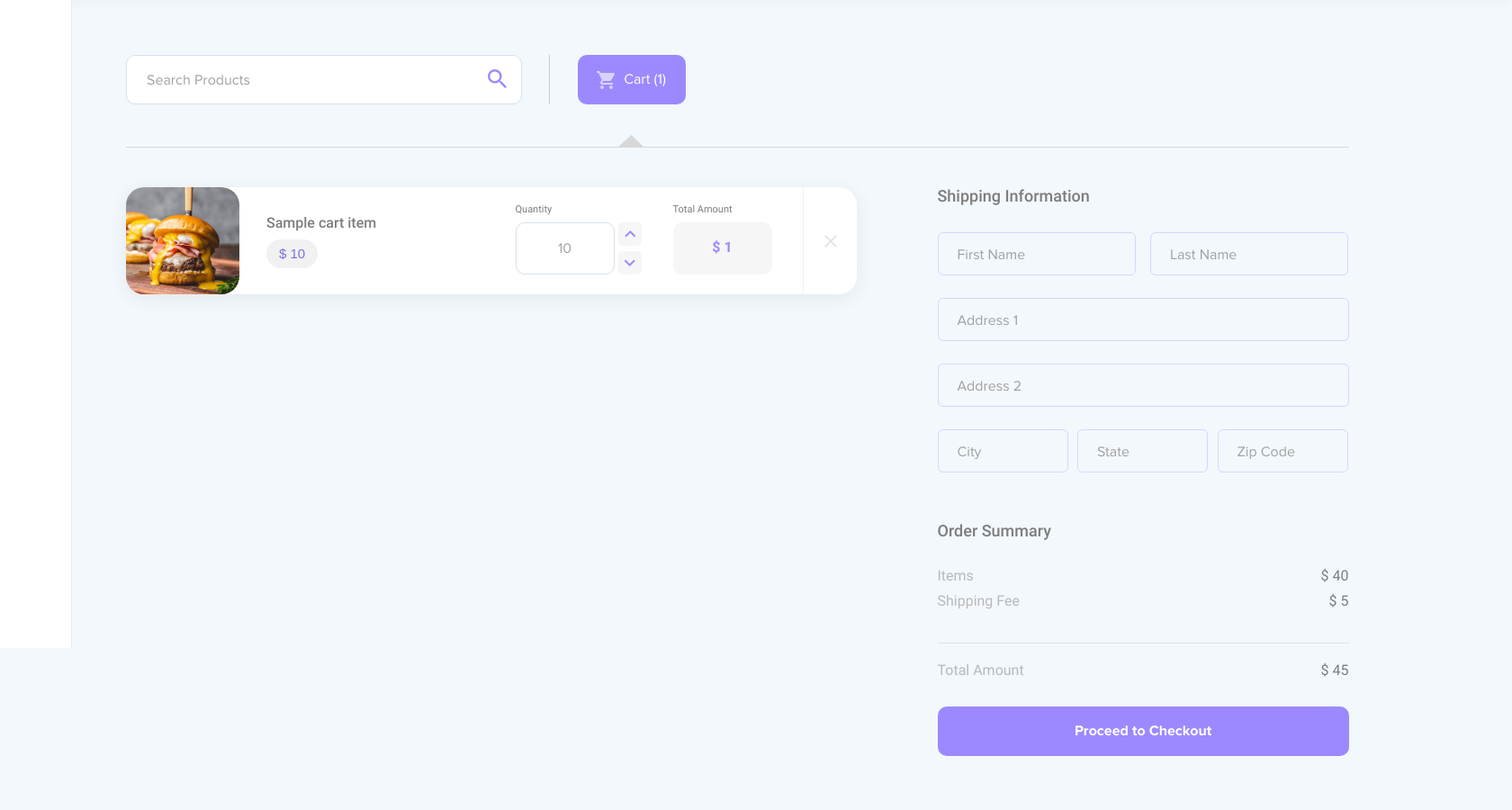
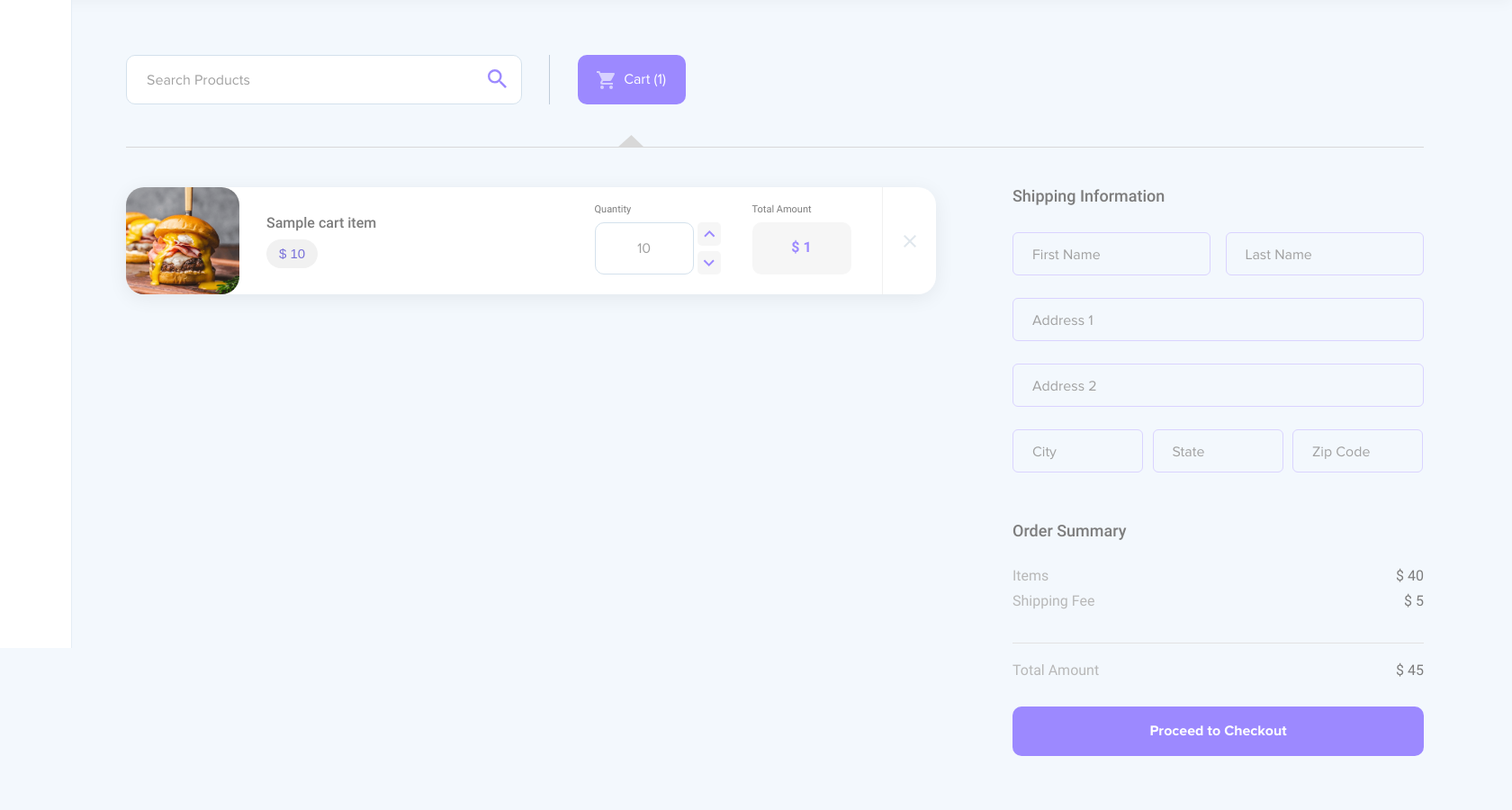
Before and after one commit to ButchogBrown/e-commerce, a CodeIgniter app: the page made by application/views/cart.php in a window 1680 px wide. Shown: the part 80-980 px from the top of the page at 90% size. After the commit the page ends 920 px from the top, so only its background shows below. Run offline with CodeIgniter, Linux system fonts and the light colour scheme; tables that the repository leaves empty or names only in its code hold one stand-in row (values such as "Sample post"); the template is opened without the code that fills it: most values are stand-ins (such as "Sample title", 1, 10 or a date in 2020).

Commit message:
before stripe integration

```diff
--- a/application/models/Cart.php
+++ b/application/models/Cart.php
@@ -7,7 +7,7 @@ class Cart extends CI_Model {
 	}
 
 	public function getAllCartItem($user_id) {
-		return $this->db->select('carts.cart_id, carts.total_amount, carts.product_id, carts.quantity, products.product_name, products.price')
+		return $this->db->select('carts.cart_id, carts.total_amount, carts.product_id, carts.quantity, products.product_name, products.price, products.stock')
 				->from('carts')
 				->join('products', 'carts.product_id = products.product_id')
 				->where('user_id', $user_id)
--- a/application/views/cart.php
+++ b/application/views/cart.php
@@ -43,7 +43,7 @@
             </form>
             <button class="show_cart">Cart (<?= $cart_count ?>)</button>
             <section>
-				<?php echo form_open('cart/remove/', ['class' => 'cart_items_form']) ?>
+				<?php echo form_open('cart/remove/', ['class' => 'cart_items_form ']) ?>
                 <!-- <form class="cart_items_form"> -->
                     <ul>
 						<?php foreach($cart_items as $item): ?>
@@ -54,7 +54,7 @@
                             <ul>
                                 <li>
                                     <label>Quantity</label>
-                                    <input type="text" min-value="1" value="<?= $item['quantity'] ?>">
+                                    <input type="text" name="quantity" id="quantity" min-value="1" value="<?= $item['quantity'] ?>" data-price="<?= $item['price'] ?>" data-stock="<?= $item['stock'] ?>">
                                     <ul>
                                         <li><button type="button" class="increase_decrease_quantity" data-quantity-ctrl="1"></button></li>
                                         <li><button type="button" class="increase_decrease_quantity" data-quantity-ctrl="0"></button></li>
@@ -77,8 +77,9 @@
 
                         <?php endforeach ?>
                     </ul>
-                </form>
-                <form class="checkout_form">
+                <!-- </form> -->
+                <!-- <form class="checkout_form"> -->
+					<ul class="checkout_form" id="checkout_form">
                     <h3>Shipping Information</h3>
                     <ul>
                         <li>
@@ -115,7 +116,8 @@
                     <h4>Shipping Fee <span>$ 5</span></h4>
                     <h4 class="total_amount">Total Amount <span>$ 45</span></h4>
                     <button type="button" class="btn btn-primary" data-toggle="modal" data-target="#card_details_modal">Proceed to Checkout</button>
-                </form>
+                </ul>
+				</form>
             </section>
         </section>
         <!-- Button trigger modal -->
--- a/assets/css/custom/cart.css
+++ b/assets/css/custom/cart.css
@@ -34,14 +34,22 @@ body .wrapper > section > section::before {
   width: 30px;
 }
 body .wrapper > section > section .cart_items_form {
-  display: inline-block;
+  display: flex;
   height: 500px;
   vertical-align: top;
-  width: 812px;
-}
-body .wrapper > section > section .cart_items_form > ul {
   width: 100%;
 }
+
+body .wrapper > section > section .cart_items_form > ul {
+  width: 900px;
+}
+#checkout_form{
+	display: inline-block;
+  margin-left: 85px;
+  vertical-align: top;
+  width: 457px;
+}
+
 body .wrapper > section > section .cart_items_form > ul > li {
   background-color: #fff;
   border-radius: 20px;
--- a/assets/js/main/cart.js
+++ b/assets/js/main/cart.js
@@ -5,5 +5,25 @@ $(document).ready(function () {
 		form.submit();
 	});
 
+	$(document).on('click', '.increase_decrease_quantity', function() {
+		let ctrl = $(this).data('quantity-ctrl');
+		let details = $(this).closest('ul').prev('input');
+		let quantity = Number(details.val());
+		let price = Number(details.data('price'));
+		let max_quantity = Number(details.data('stock'));
+
+		if ( (quantity + 1 ) <= max_quantity && ctrl == 1) {
+			quantity++;
+		}
+		else if ( (quantity + 1 ) > 1 && ctrl == 0) {
+			quantity--;
+		}else {
+			return;
+		}
+		$('#quantity').val(quantity);
+		let total_amount = "$ " + (price * quantity).toFixed(2);
+		$(this).closest('ul').closest('li').next('li').find('.total_amount').text(total_amount);
+
+	});
 
 });
```
